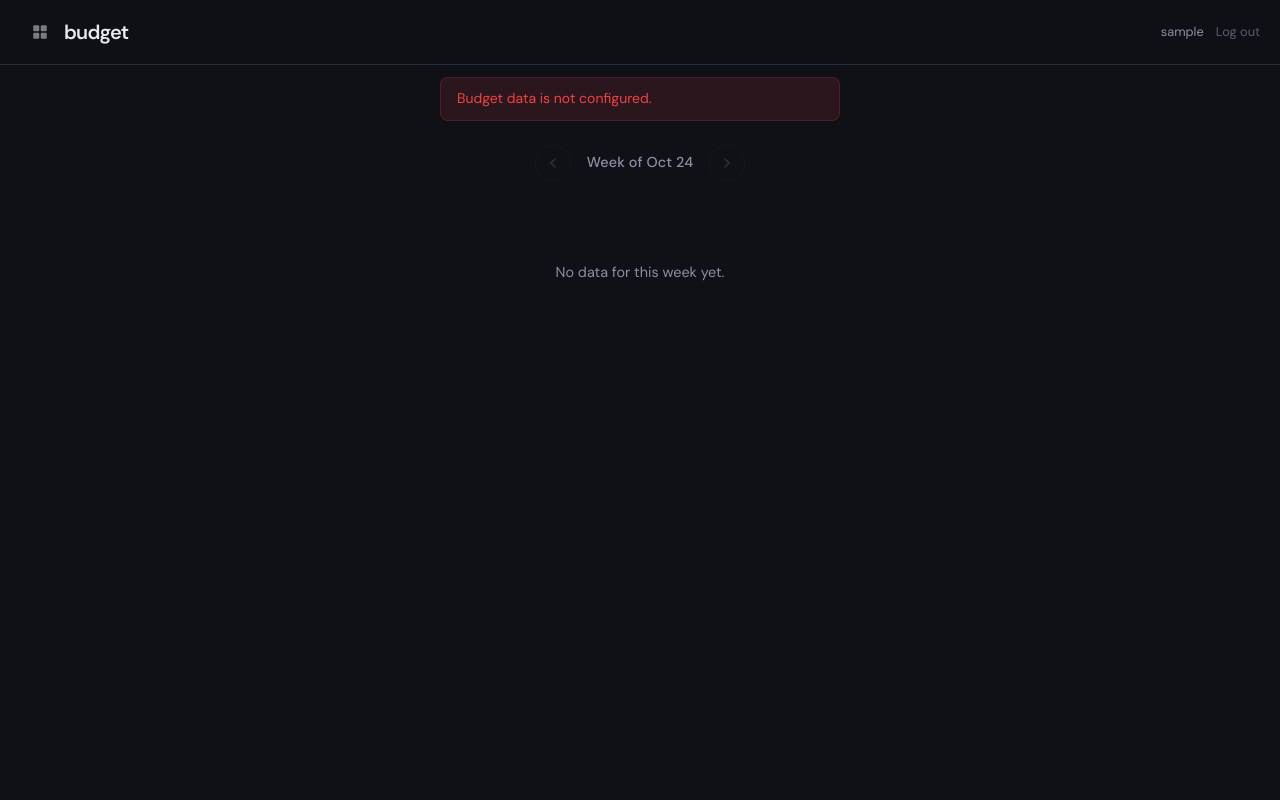
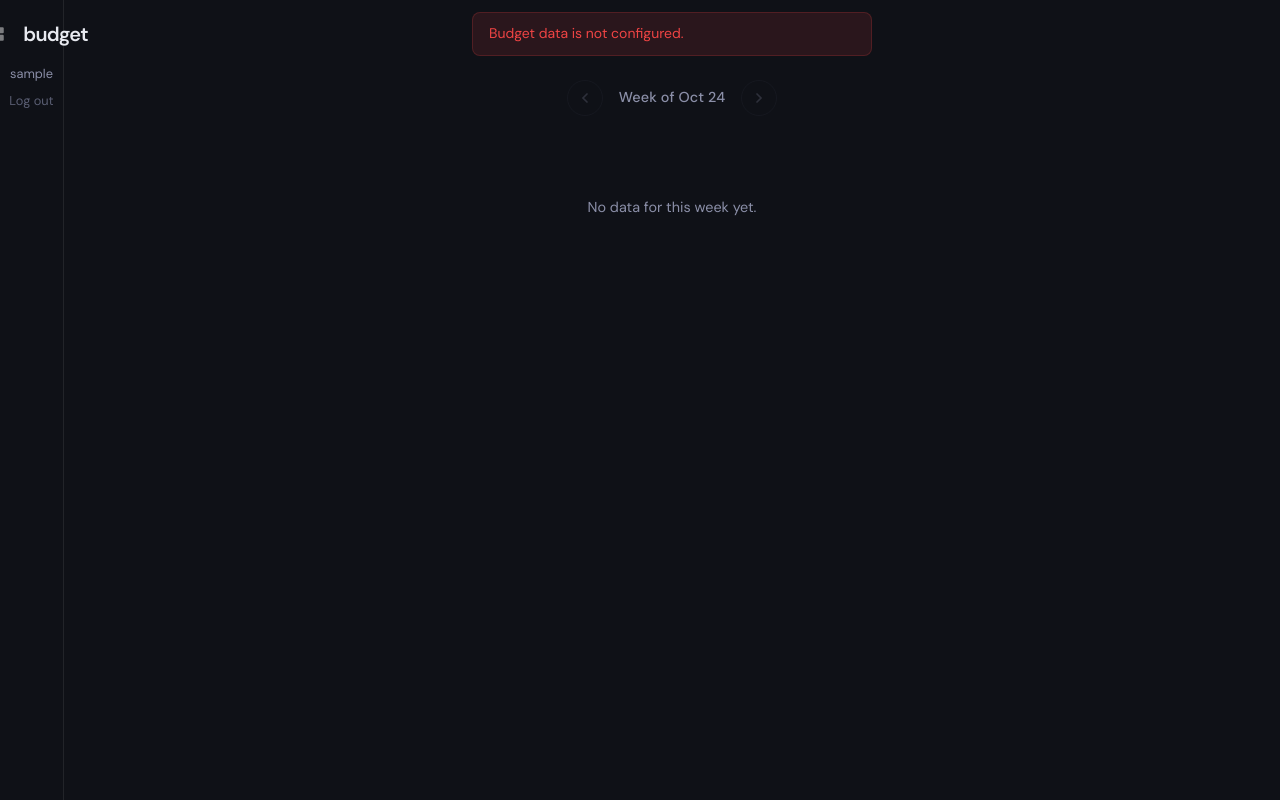
Before and after one commit to jasonmotylinski/habitz, a Flask app: page / in a window 1280 px wide. Run offline with Flask 3, Linux system fonts and the light colour scheme; the visitor is signed in with stand-in values (Sample User, id 1).

Commit message:
feat: add shared navigation rail stylesheet and wire it into all apps

```diff
--- a/budget_tracker/templates/budget/index.html
+++ b/budget_tracker/templates/budget/index.html
@@ -9,6 +9,7 @@
     <meta name="apple-mobile-web-app-title" content="Budget">
     <title>Budget — {{ week_label }}</title>
     <link rel="stylesheet" href="/budget/static/css/budget.css">
+    <link rel="stylesheet" href="/static/shared/rail.css">
 </head>
 <body>
     <header class="app-header">
--- a/calorie_tracker/templates/base.html
+++ b/calorie_tracker/templates/base.html
@@ -18,6 +18,7 @@
     <link rel="stylesheet" href="{{ url_for('static', filename='css/pages.css') }}">
     {% block extra_css %}{% endblock %}
     <link rel="stylesheet" href="/static/shared/habitz.css">
+    <link rel="stylesheet" href="/static/shared/rail.css">
 </head>
 <body>
     {% if current_user.is_authenticated %}
--- a/fasting_tracker/templates/base.html
+++ b/fasting_tracker/templates/base.html
@@ -20,6 +20,7 @@
     <link rel="stylesheet" href="{{ url_for('static', filename='css/pages.css') }}">
     {% block extra_css %}{% endblock %}
     <link rel="stylesheet" href="/static/shared/habitz.css">
+    <link rel="stylesheet" href="/static/shared/rail.css">
 </head>
 <body>
     {% if current_user.is_authenticated %}
--- /dev/null
+++ b/landing/static/shared/rail.css
@@ -0,0 +1,107 @@
+/* Navigation rail — shared geometry for wide viewports (iPhone Duo inner
+   display, iPad, desktop).
+
+   Colour is owned by each module (Module Color Sovereignty): this file only
+   consumes --rail-bg / --rail-border and never declares them. Geometry
+   tokens live here because every module uses the same numbers.
+
+   The rail replaces the horizontal top bar at >=640px. Below that width the
+   module's own header/navbar styles are untouched.
+*/
+
+:root {
+    --rail-w: 64px;
+    --rail-item: 44px;
+    /* Landscape notch inset: the rail hugs the physical left edge, so it has
+       to grow by the inset instead of drawing under it. */
+    --rail-inset-left: env(safe-area-inset-left, 0px);
+}
+
+@media (min-width: 640px) {
+    /* The rail is fixed to the viewport's left edge, so page content is
+       offset by the same amount. Fixed-position chrome (timers, FABs,
+       toasts) is positioned against the viewport and is unaffected. */
+    body {
+        padding-left: calc(var(--rail-w) + var(--rail-inset-left));
+    }
+
+    .app-header,
+    .navbar {
+        position: fixed;
+        top: 0;
+        left: 0;
+        bottom: 0;
+        width: calc(var(--rail-w) + var(--rail-inset-left));
+        z-index: 200;
+        display: flex;
+        flex-direction: column;
+        align-items: center;
+        justify-content: flex-start;
+        gap: 8px;
+        margin: 0;
+        max-width: none;
+        height: auto;
+        padding: calc(env(safe-area-inset-top, 0px) + 12px)
+                 0
+                 calc(env(safe-area-inset-bottom, 0px) + 12px)
+                 var(--rail-inset-left);
+        background: var(--rail-bg, #0f1117);
+        border-right: 1px solid var(--rail-border, rgba(255, 255, 255, 0.08));
+        border-bottom: none;
+        backdrop-filter: none;
+        -webkit-backdrop-filter: none;
+    }
+
+    /* Flatten the header wrappers so their children become rail items.
+       No nav link is duplicated, so the two layouts can never disagree. */
+    .nav-inner,
+    .nav-head,
+    .nav-brand-wrap,
+    .header-right,
+    .user-bar {
+        display: contents;
+    }
+
+    /* Icon-only stack. flex:1 lets the last item (logout / user menu) be
+       pushed to the bottom of the rail with margin-top:auto. */
+    .nav-links {
+        flex-direction: column;
+        align-items: center;
+        justify-content: flex-start;
+        gap: 4px;
+        flex: 1 1 auto;
+        width: 100%;
+    }
+
+    /* The logout link / user menu anchors to the bottom of the rail. */
+    .nav-logout,
+    .nav-dropdown {
+        margin-top: auto;
+    }
+
+    .nav-link,
+    .app-switcher-btn {
+        width: var(--rail-item);
+        height: var(--rail-item);
+        /* No radius override here: every module keeps its own radius token. */
+    }
+
+    /* Text labels do not fit in a 64px rail; the icon carries the meaning
+       and the accessible name comes from aria-label. */
+    .nav-label,
+    .nav-title {
+        display: none;
+    }
+
+    /* Popovers open toward the content, not down the rail. */
+    .app-switcher-menu {
+        top: 0;
+        left: calc(100% + 8px);
+    }
+
+    .nav-dropdown-menu {
+        top: 0;
+        left: calc(100% + 8px);
+        right: auto;
+    }
+}
--- a/landing/templates/index.html
+++ b/landing/templates/index.html
@@ -13,6 +13,7 @@
     <link rel="apple-touch-icon" href="/static/icon-180.png">
     <link rel="stylesheet" href="/static/css/habits.css">
     <link rel="stylesheet" href="/static/shared/habitz.css">
+    <link rel="stylesheet" href="/static/shared/rail.css">
 </head>
 <body>
     <header class="app-header">
--- a/meal_planner/templates/base.html
+++ b/meal_planner/templates/base.html
@@ -27,6 +27,7 @@
 
     {% block extra_css %}{% endblock %}
     <link rel="stylesheet" href="/static/shared/habitz.css">
+    <link rel="stylesheet" href="/static/shared/rail.css">
 </head>
 <body>
     <!-- Navigation -->
--- a/workout_tracker/templates/base.html
+++ b/workout_tracker/templates/base.html
@@ -13,6 +13,7 @@
     <title>{% block title %}Workout Tracker{% endblock %}</title>
     <link rel="stylesheet" href="{{ url_for('static', filename='css/style.css') }}">
     <link rel="stylesheet" href="/static/shared/habitz.css">
+    <link rel="stylesheet" href="/static/shared/rail.css">
 </head>
 <body>
     {% block body %}
```
Also changed, not shown: tests/test_responsive_layout.py (+24 -0 lines).
